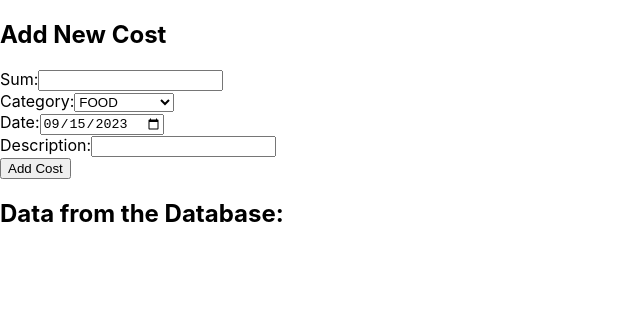
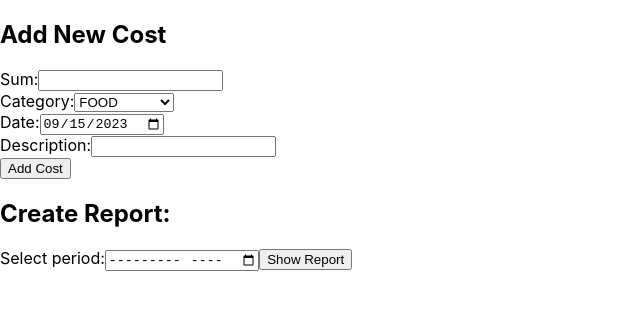
Before and after one commit to VladimirPoplavsky/cost_manager2, a React (Create React App) app: page / in a window 1280 px wide. Shown: the top 310 px of the page, without its empty margins (0-640 px from the left). Built offline with nearby package versions, Linux system fonts and the light colour scheme.

Commit message:
add report by month and year

```diff
--- a/src/components/ShowReport.js
+++ b/src/components/ShowReport.js
@@ -1,4 +1,4 @@
-import React, { useEffect, useState } from 'react';
+import React, { useState } from 'react';
 import expenseDB from '../idb.js';
 
 function readFromDatabase() {
@@ -16,21 +16,55 @@ function readFromDatabase() {
 
 function DisplayData() {
     const [data, setData] = useState([]);
+    // State to store the selected year and month
+    const [selectedDate, setSelectedDate] = useState('');
+    const [showReport, setShowReport] = useState(false); // Track whether the button is clicked
 
-    useEffect(() => {
+    const dataToDisplay = [];
+
+    for (let i = 0; i < data.length; i++) {
+        if(data[i].date.substring(0, 7) === selectedDate){
+            dataToDisplay.push(data[i]);
+        }
+    }
+
+    // Event handler for the input change
+    const handleDateChange = (event) => {
+        const selectedValue = event.target.value;
+        setSelectedDate(selectedValue);
+    };
+
+    // Function to handle the "Show Report" button click
+    const handleShowReport = () => {
         readFromDatabase().then((result) => {
             setData(result);
+            setShowReport(true); // Set showReport to true when the button is clicked
         });
-    }, []);
+    };
 
     return (
         <div>
-            <h2>Data from the Database:</h2>
-            <ul>
-                {data.map((item) => (
-                    <li key={item.id}>{item.sum}, {item.date}, {item.category}, {item.description}</li>
-                ))}
-            </ul>
+            <h2>Create Report:</h2>
+            <label htmlFor="monthreport">Select period:</label>
+            <input
+                type="month"
+                id="monthreport"
+                name="report"
+                value={selectedDate}
+                onChange={handleDateChange}
+            />
+            <button type="button" onClick={handleShowReport}>
+                Show Report
+            </button>
+            {showReport && ( // Display data only if showReport is true
+                <ul>
+                    {dataToDisplay.map((item) => (
+                        <li key={item.id}>
+                            {item.sum}, {item.date}, {item.category}, {item.description}
+                        </li>
+                    ))}
+                </ul>
+            )}
         </div>
     );
 }
```
